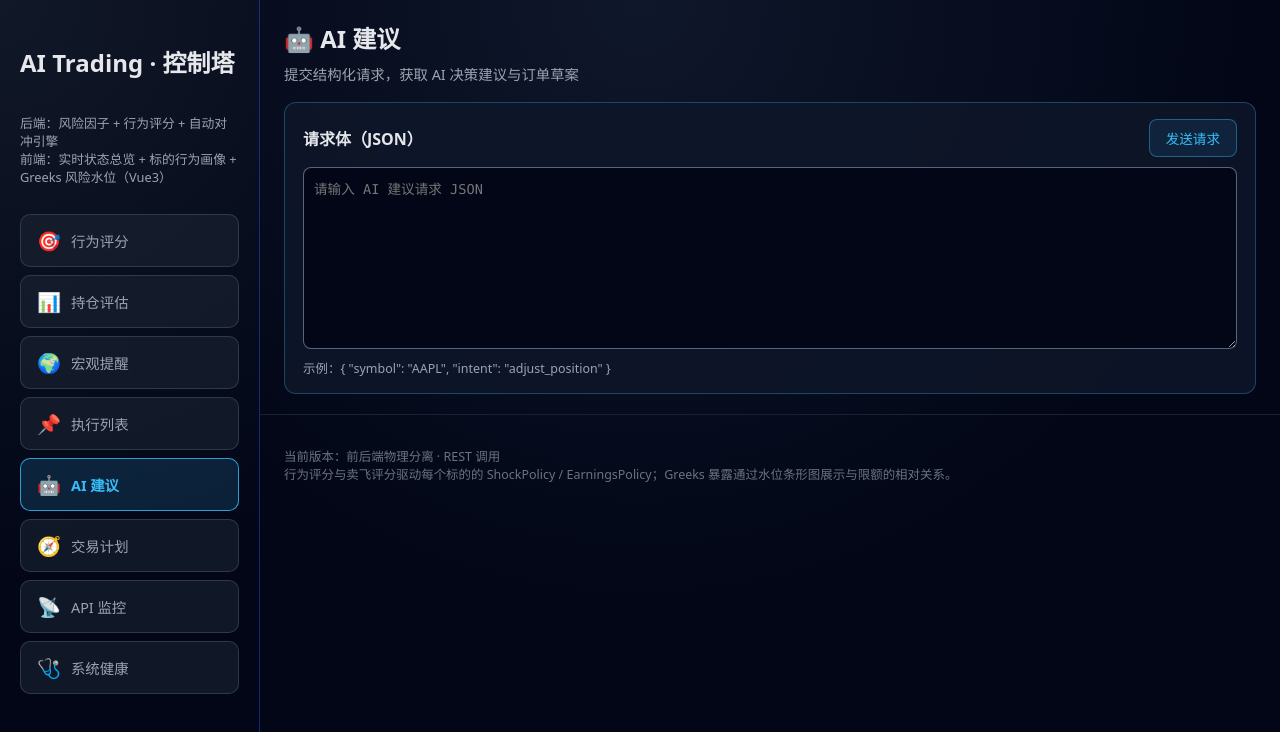
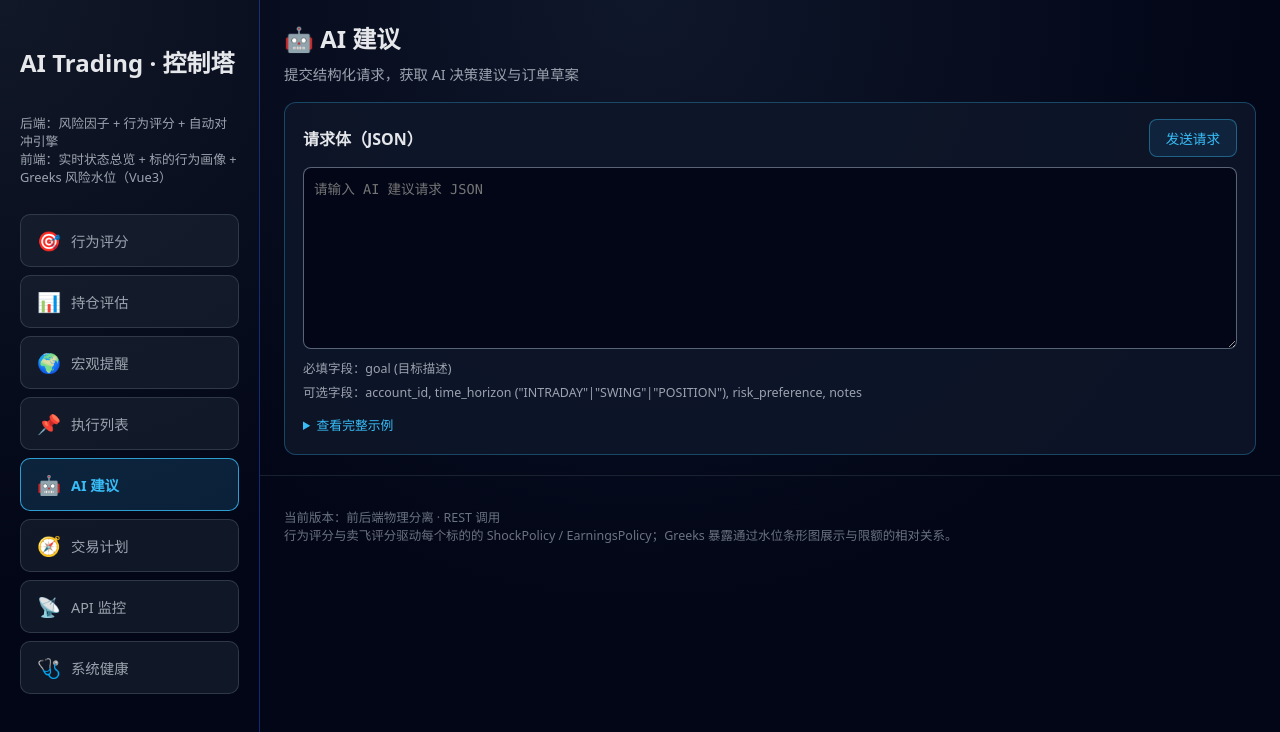
Before and after one commit to sunnywalden/ai_trading_frontend_v4, a Vue app: page /advice in a window 1280 px wide. Shown: the top 732 px of the page. Built offline with nearby package versions, Linux system fonts and the light colour scheme.

Commit message:
feat: 更新 AI 建议页面，添加字段提示和示例，优化用户输入体验 fix: 改进机会扫描结果轮询逻辑，增加错误处理和连续错误计数

```diff
--- a/src/components/PlanDeviationTag.vue
+++ b/src/components/PlanDeviationTag.vue
@@ -7,13 +7,18 @@
 <script setup lang="ts">
 import { computed } from 'vue';
 
-const props = defineProps<{ deviation: number }>();
+const props = withDefaults(
+  defineProps<{ deviation?: number | null }>(),
+  { deviation: 0 }
+);
 
-const displayValue = computed(() => `${Math.round(props.deviation)}%`);
+const safeDeviation = computed(() => props.deviation ?? 0);
+
+const displayValue = computed(() => `${Math.round(safeDeviation.value)}%`);
 
 const tagClass = computed(() => {
-  if (props.deviation <= 10) return 'ok';
-  if (props.deviation <= 30) return 'warn';
+  if (safeDeviation.value <= 10) return 'ok';
+  if (safeDeviation.value <= 30) return 'warn';
   return 'danger';
 });
 </script>
--- a/src/views/AiAdvicePage.vue
+++ b/src/views/AiAdvicePage.vue
@@ -22,7 +22,31 @@
         rows="10"
         placeholder="请输入 AI 建议请求 JSON"
       ></textarea>
-      <p class="hint">示例：{ "symbol": "AAPL", "intent": "adjust_position" }</p>
+      <div class="hint-section">
+        <p class="hint">必填字段：goal (目标描述)</p>
+        <p class="hint">可选字段：account_id, time_horizon ("INTRADAY"|"SWING"|"POSITION"), risk_preference, notes</p>
+        <details class="example-details">
+          <summary>查看完整示例</summary>
+          <pre class="example-code">{
+  "goal": "调整 META 仓位",
+  "time_horizon": "SWING",
+  "notes": "当前持仓 META，考虑调整"
+}
+
+或更详细的：
+{
+  "account_id": "demo-account",
+  "goal": "持仓 META 待合结果出调整建议",
+  "time_horizon": "POSITION",
+  "risk_preference": {
+    "level": "MEDIUM",
+    "max_drawdown_pct": 0.2,
+    "target_vol_pct": 0.25
+  },
+  "notes": "持仓 META，需要根据当前市场情况决定是否合并、减仓或卖出"
+}</pre>
+        </details>
+      </div>
     </section>
 
     <section class="panel" v-if="responseText">
@@ -64,6 +88,9 @@ async function onSend() {
       errorMsg.value = '⏱️ 请求超时，请稍后再试！';
     } else if (e.code === 'ERR_NETWORK' || e.message?.includes('Network Error')) {
       errorMsg.value = '🌐 网络连接失败，请检查网络或后端服务状态';
+    } else if (e.response?.status === 422) {
+      const detail = e.response?.data?.detail || '请求参数验证失败';
+      errorMsg.value = `❌ 请求格式错误 (422): ${typeof detail === 'string' ? detail : JSON.stringify(detail)}\n\n必填字段：goal (字符串)`;
     } else {
       errorMsg.value = '❌ 获取 AI 建议失败';
     }
@@ -135,10 +162,44 @@ async function onSend() {
   white-space: pre-wrap;
 }
 
+.hint-section {
+  display: flex;
+  flex-direction: column;
+  gap: 6px;
+}
+
 .hint {
   margin: 0;
   font-size: 0.78rem;
   color: #9ca3af;
+}
+
+.example-details {
+  margin-top: 4px;
+}
+
+.example-details summary {
+  cursor: pointer;
+  color: #38bdf8;
+  font-size: 0.8rem;
+  padding: 4px 0;
+  user-select: none;
+}
+
+.example-details summary:hover {
+  color: #7dd3fc;
+}
+
+.example-code {
+  margin: 8px 0 0 0;
+  padding: 12px;
+  background: #020617;
+  border: 1px solid rgba(148, 163, 184, 0.3);
+  border-radius: 6px;
+  color: #a5b4fc;
+  font-size: 0.75rem;
+  overflow-x: auto;
+  font-family: ui-monospace, SFMono-Regular, Menlo, Monaco, Consolas, monospace;
 }
 
 .send-button {
--- a/src/views/OpportunitiesPage.vue
+++ b/src/views/OpportunitiesPage.vue
@@ -376,11 +376,17 @@ async function onScanOpportunities() {
 
 // 轮询查询扫描结果
 async function pollScanResult(runId: number, maxAttempts = 30, intervalMs = 2000) {
+  let consecutiveErrors = 0;
+  const maxConsecutiveErrors = 3;
+
   for (let attempt = 0; attempt < maxAttempts; attempt++) {
     try {
       await new Promise(resolve => setTimeout(resolve, intervalMs));
 
       const runDetail = await fetchOpportunityRunDetail(runId);
+
+      // 重置连续错误计数
+      consecutiveErrors = 0;
 
       if (runDetail.status === 'SUCCESS') {
         // 扫描成功
@@ -395,7 +401,24 @@ async function pollScanResult(runId: number, maxAttempts = 30, intervalMs = 2000
       // 状态为 SCHEDULED 或 RUNNING，继续轮询
 
     } catch (e: any) {
-      console.error('查询扫描结果失败:', e);
+      consecutiveErrors++;
+
+      // 如果是404错误或连续错误超过阈值，立即停止轮询
+      if (e.response?.status === 404) {
+        console.error(`查询扫描结果失败: run_id ${runId} 不存在 (404)`);
+        errorMsg.value = '❌ 扫描任务不存在或已过期，请重新扫描';
+        return;
+      }
+
+      if (consecutiveErrors >= maxConsecutiveErrors) {
+        console.error(`连续 ${consecutiveErrors} 次查询失败，停止轮询`);
+        errorMsg.value = '❌ 查询扫描结果失败次数过多，请检查网络或稍后重试';
+        return;
+      }
+
+      console.warn(`查询扫描结果失败 (尝试 ${attempt + 1}/${maxAttempts}):`, e.message);
+
+      // 最后一次尝试时设置错误消息
       if (attempt >= maxAttempts - 1) {
         errorMsg.value = '⏱️ 扫描任务超时，请稍后手动刷新查看结果';
       }
```
Also changed, not shown: index.html (+1 -0 lines).
